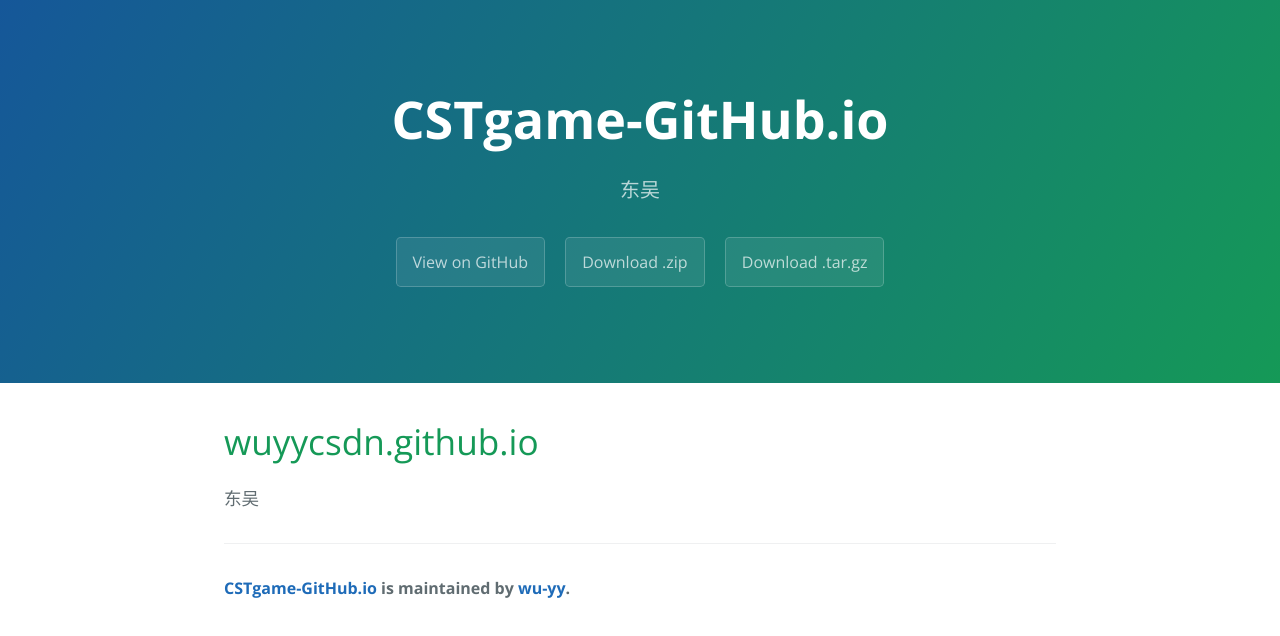
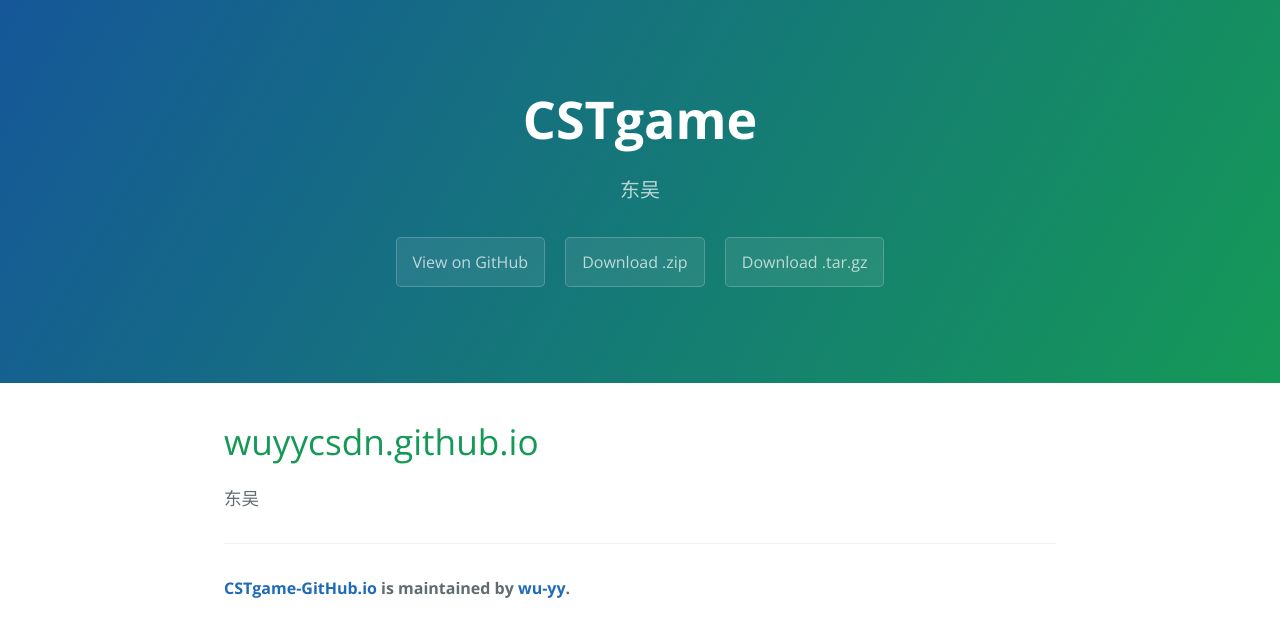
Before and after one commit to wu-yy/wuyycsdn.github.io, a plain HTML site: page index.html in a window 1280 px wide. Drawn offline with nearby package versions, Linux system fonts and the light colour scheme.

Commit message:
Update index.html

```diff
--- a/index.html
+++ b/index.html
@@ -11,7 +11,7 @@
   </head>
   <body>
     <section class="page-header">
-      <h1 class="project-name">CSTgame-GitHub.io</h1>
+      <h1 class="project-name">CSTgame</h1>
       <h2 class="project-tagline">东吴</h2>
       <a href="https://github.com/wu-yy/wuyycsdn.github.io" class="btn">View on GitHub</a>
       <a href="https://github.com/wu-yy/wuyycsdn.github.io/zipball/master" class="btn">Download .zip</a>
@@ -25,7 +25,7 @@
 <p>东吴</p>
 
       <footer class="site-footer">
-        <span class="site-footer-owner"><a href="https://github.com/wu-yy/wuyycsdn.github.io">CSTgame-GitHub.io</a> is maintained by <a href="https://github.com/wu-yy">wu-yy</a>.</span>
+        <span class="site-footer-owner"><a href="www.cstgame.cn">CSTgame-GitHub.io</a> is maintained by <a href="https://github.com/wu-yy">wu-yy</a>.</span>
       </footer>
 
     </section>
```
